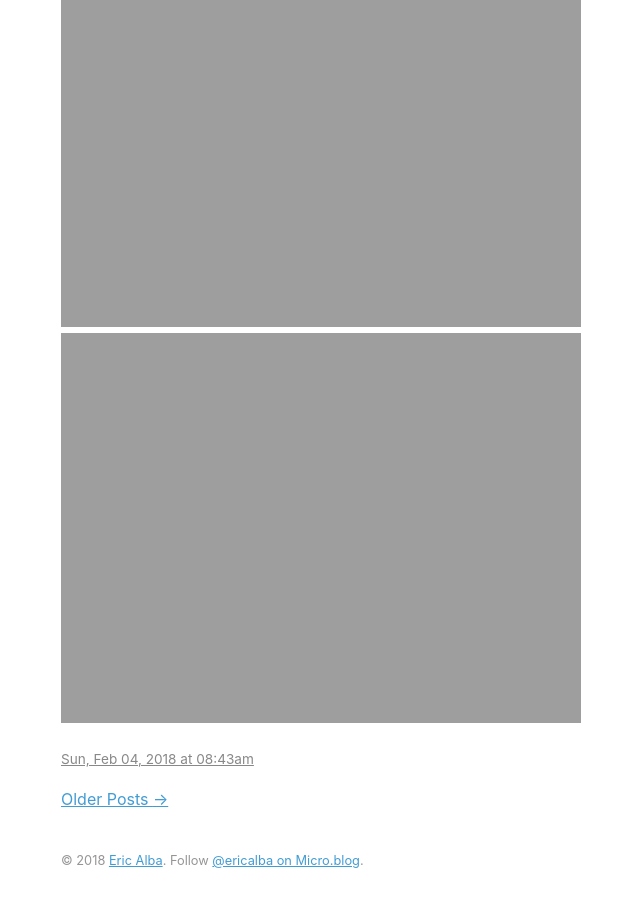
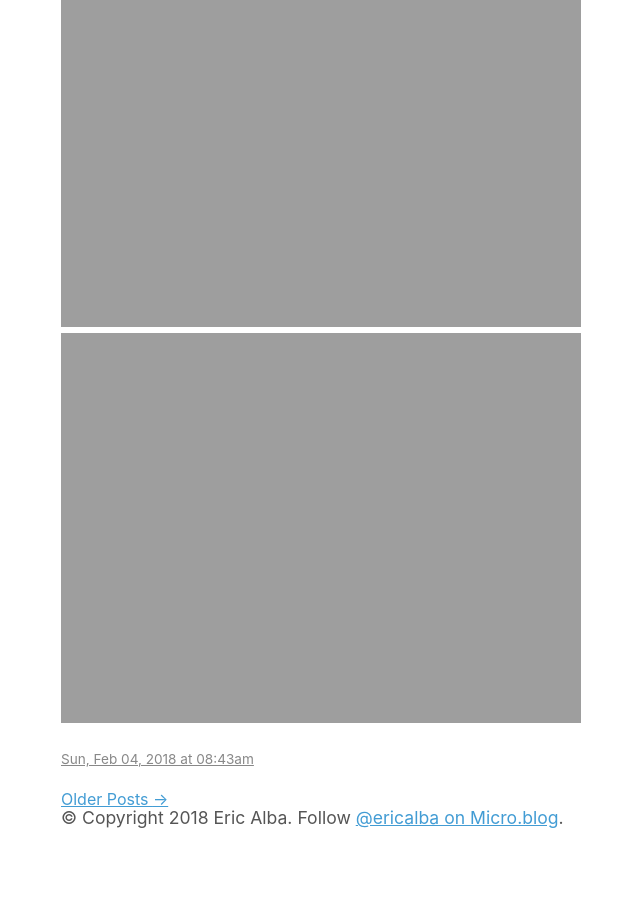
Before and after one commit to ericalba/ericalba-microblog.github.io, a Jekyll site: the page built from index.html, in a window 1280 px wide and 900 px high, scrolled down 16650 px. Shown: the whole window, without its empty margins (319-959 px from the left). Built offline with Jekyll 4.4.1, drawn with Linux system fonts in a browser that asks for light colours; the list of posts is cut into pages by our own code; after the commit the page ends 17480 px from its top, so only the background shows below that.

Commit message:
Mirroring from Micro.blog.

```diff
--- a/_includes/footer.html
+++ b/_includes/footer.html
@@ -1,3 +1,3 @@
-<footer class="footer {% if page.layout == 'post' %}footer--single{% endif %}" role="contentinfo">
-  <small class="copyright">&copy; {{ site.time | date: '%Y'}} <a href="{{ site.url }}">{{ site.full_name }}</a>. {{ site.description }}</small>
+<footer id="footer">
+    <p class="small">© Copyright {{ site.time | date: '%Y' }} {{ site.author }}. {{ site.credits }}</p>
 </footer>
```
